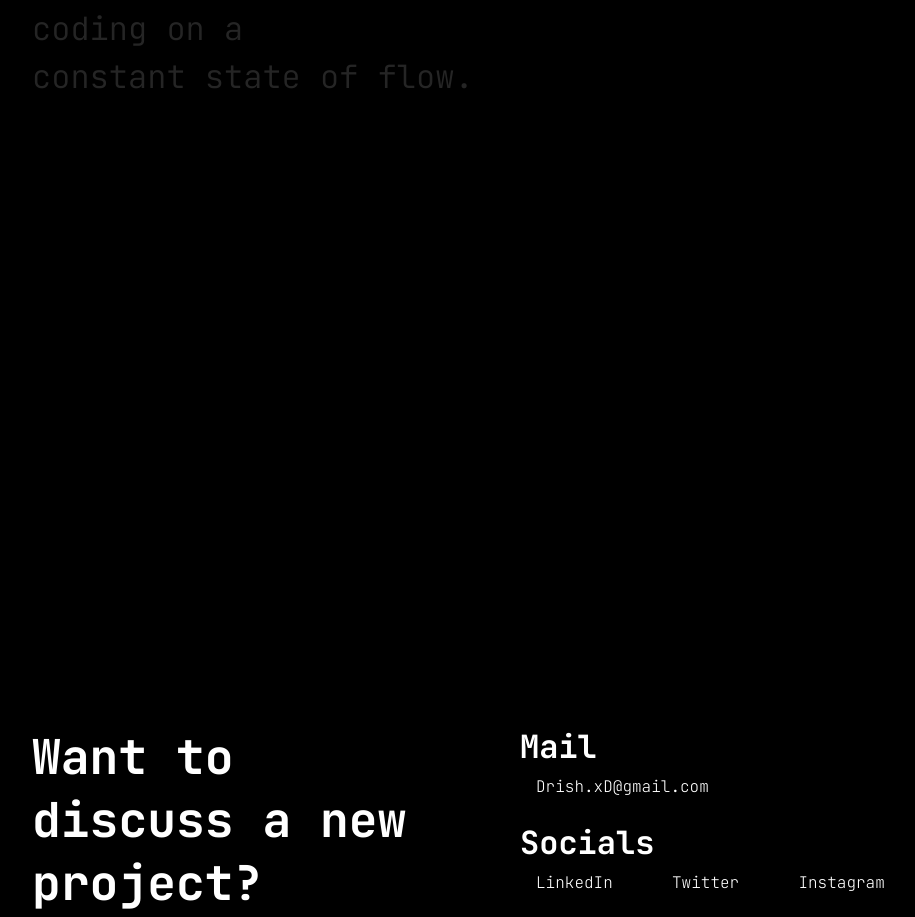
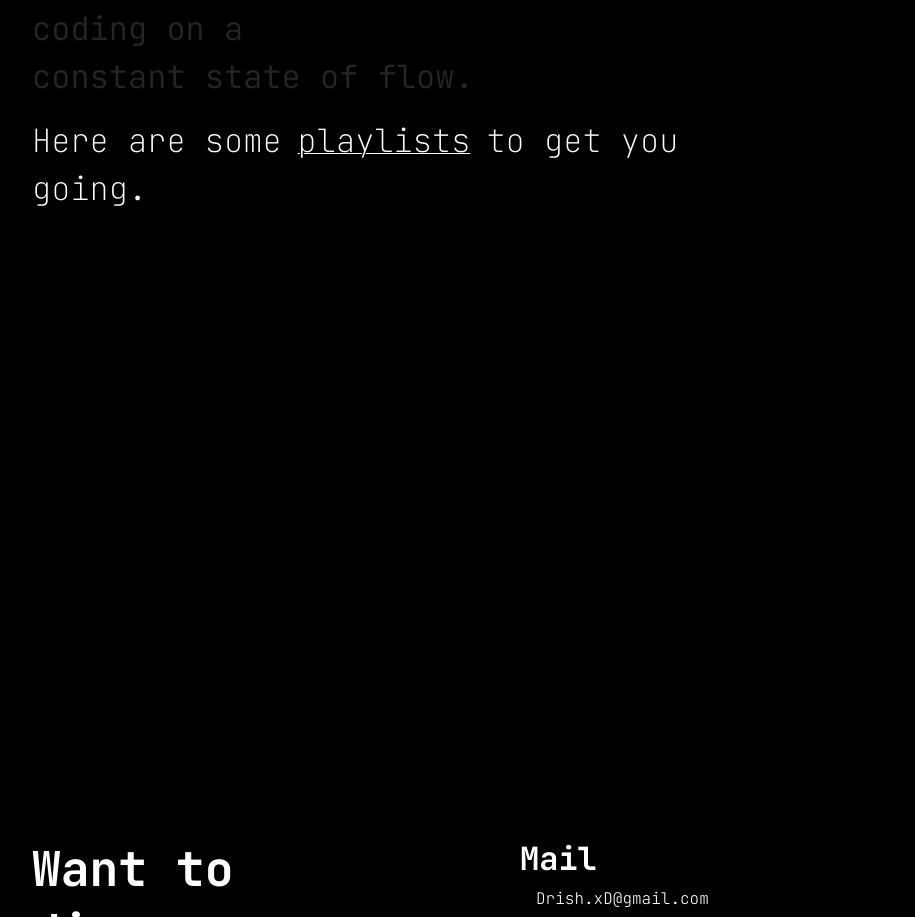
Before and after one commit to Drish-xD/Devfolio, a Next.js app: page / in a window 1280 px wide. Shown: the part 6176-7093 px from the top of the page, without its empty margins (160-1075 px from the left). Built offline with nearby package versions, Linux system fonts and the light colour scheme.

Commit message:
added spotify link

```diff
--- a/src/assets/styles/global.scss
+++ b/src/assets/styles/global.scss
@@ -18,7 +18,7 @@ body {
   background: $black;
   overscroll-behavior: none;
   font-family: $MainFont;
-  // user-select: none;
+  user-select: none;
 }
 
 // Lenis scroll
--- a/src/assets/styles/modules/about.module.scss
+++ b/src/assets/styles/modules/about.module.scss
@@ -26,6 +26,13 @@
         color: transparent;
         background-clip: text;
       }
+
+      &:last-of-type {
+        font-weight: 100;
+        a {
+          text-decoration: underline 1px solid $white;
+        }
+      }
     }
   }
 }
--- a/src/components/About/index.tsx
+++ b/src/components/About/index.tsx
@@ -3,6 +3,7 @@
 import { SectionHeader } from '@components';
 import { useAboutAnime } from '@myhooks';
 import { ABOUTTEXT } from '@utils/data';
+import Link from 'next/link';
 
 export default function About() {
   const aboutRef = useAboutAnime();
@@ -15,6 +16,17 @@ export default function About() {
         {ABOUTTEXT.map((text: string, i: number) => (
           <p key={i}>{text}</p>
         ))}
+        <p>
+          Here are some
+          <Link
+            href="https://open.spotify.com/user/9x451ffpyvo2czqnpr6b8kkyp?si=9dbff05426324240"
+            target="_blank"
+            data-hover="playlists"
+          >
+            playlists
+          </Link>
+          to get you going.
+        </p>
       </div>
     </section>
   );
--- a/src/hooks/Animations/about.ts
+++ b/src/hooks/Animations/about.ts
@@ -10,7 +10,7 @@ export const useAboutAnime = (): RefObject<HTMLDivElement> => {
 
     if (!container) return;
 
-    const textContent = new SplitType(container.querySelectorAll('p')!, {
+    const textContent = new SplitType(container.querySelectorAll('p:not(:last-of-type)')!, {
       types: 'lines',
       tagName: 'span'
     });
```
